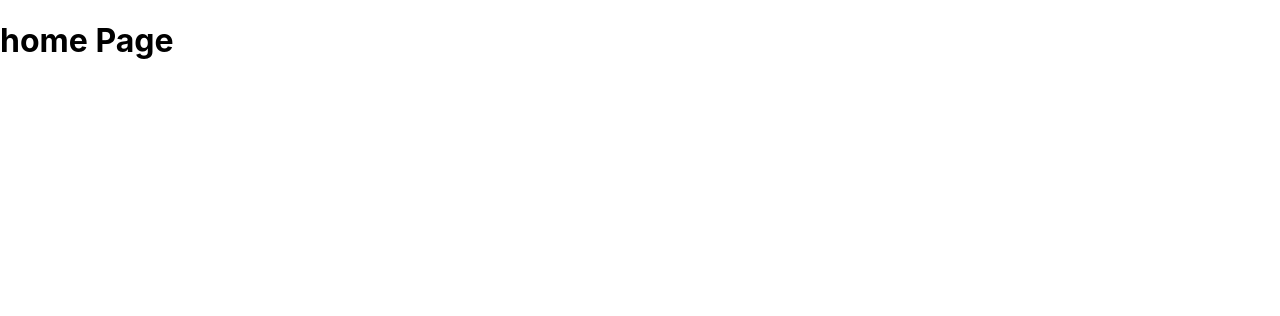
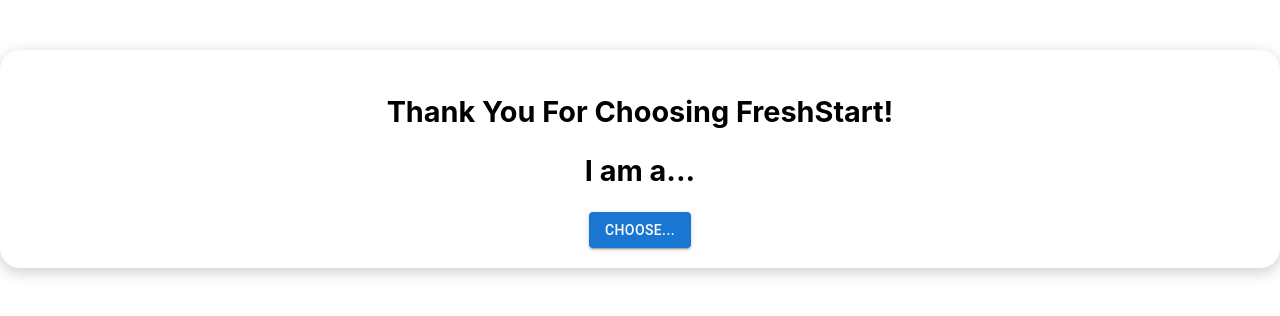
Before and after one commit to Eric-04/FreshStart, a React (Create React App) app in the folder frontend-freshstart/: page /first-time in a window 1280 px wide. Shown: the top 316 px of the page. Built offline with nearby package versions, Linux system fonts and the light colour scheme.

Commit message:
feat: first time user page complete

```diff
--- a/frontend-freshstart/package.json
+++ b/frontend-freshstart/package.json
@@ -3,6 +3,9 @@
   "version": "0.1.0",
   "private": true,
   "dependencies": {
+    "@emotion/react": "^11.13.3",
+    "@emotion/styled": "^11.13.0",
+    "@mui/material": "^6.1.4",
     "@testing-library/jest-dom": "^5.17.0",
     "@testing-library/react": "^13.4.0",
     "@testing-library/user-event": "^13.5.0",
--- /dev/null
+++ b/frontend-freshstart/src/components/DropdownButton.js
@@ -0,0 +1,79 @@
+// src/components/DropdownButton.js
+import React, { useState } from 'react';
+import { Button, Menu, MenuItem, TextField, Box } from '@mui/material';
+
+function DropdownButton() {
+  const [anchorEl, setAnchorEl] = useState(null);
+  const [selectedRole, setSelectedRole] = useState('');
+  const [name, setName] = useState('');
+  const [address, setAddress] = useState('');
+
+  const handleClick = (event) => {
+    setAnchorEl(event.currentTarget);
+  };
+
+  const handleClose = () => {
+    setAnchorEl(null);
+  };
+
+  const handleSelection = (role) => {
+    setSelectedRole(role);
+    handleClose(); // Close the dropdown after selection
+  };
+
+  const showNextButton = selectedRole !== '';
+  const isNextButtonDisabled = selectedRole !== '' && (selectedRole === 'Organizer' || selectedRole === 'Restaurant')
+    ? name.trim() === '' || address.trim() === ''
+    : false;
+
+  return (
+    <Box>
+      <Button variant="contained" onClick={handleClick}>
+        Choose...
+      </Button>
+      <Menu anchorEl={anchorEl} open={Boolean(anchorEl)} onClose={handleClose}>
+        <MenuItem onClick={() => handleSelection('Volunteer')}>Volunteer</MenuItem>
+        <MenuItem onClick={() => handleSelection('Organizer')}>Organizer</MenuItem>
+        <MenuItem onClick={() => handleSelection('Restaurant')}>Restaurant</MenuItem>
+      </Menu>
+      {(selectedRole === 'Organizer' || selectedRole === 'Restaurant') && (
+        <Box sx={{ marginTop: 2 }}>
+          <TextField
+            label="Name"
+            variant="outlined"
+            value={name}
+            onChange={(e) => setName(e.target.value)}
+            fullWidth
+            sx={{ marginBottom: 2 }}
+          />
+          <TextField
+            label="Address"
+            variant="outlined"
+            value={address}
+            onChange={(e) => setAddress(e.target.value)}
+            fullWidth
+          />
+        </Box>
+      )}
+      {showNextButton && (
+        <Box
+          sx={{
+            marginTop: 2,
+            display: 'flex',
+            justifyContent: 'flex-end', // Align the button to the right
+          }}
+        >
+          <Button
+            variant="contained"
+            color="primary"
+            disabled={isNextButtonDisabled}
+          >
+            Next as {selectedRole} {/* Display selected role in the button text */}
+          </Button>
+        </Box>
+      )}
+    </Box>
+  );
+}
+
+export default DropdownButton;
--- /dev/null
+++ b/frontend-freshstart/src/pages/FirstTimeUser.css
@@ -0,0 +1,15 @@
+/* src/pages/FirstTimeUser.css */
+.first-time-user-container {
+    background-color: white; /* Background color of the box */
+    border-radius: 20px; /* Curved corners */
+    padding: 20px; /* Space inside the box */
+    box-shadow: 0 4px 15px rgba(0, 0, 0, 0.2); /* Shadow for depth */
+    max-width: 1500px; /* Optional: limit the width of the box */
+    margin: 50px auto; /* Center the box horizontally */
+  }
+
+.first-time-user-text {
+    text-align: center; /* Center the text */
+    color : black; /* Optional: text color */
+    font-size: 1.2em; /* Optional: adjust font size */
+  }
--- a/frontend-freshstart/src/pages/FirstTimeUser.js
+++ b/frontend-freshstart/src/pages/FirstTimeUser.js
@@ -1,7 +1,18 @@
-import React from "react";
+import React from 'react';
+import './FirstTimeUser.css';
+import DropdownButton from '../components/DropdownButton';
 
-const FirstTimeUser = () =>  {
-    return <h1>home Page</h1>
-};
+
+function FirstTimeUser() {
+  return (
+    <div className="first-time-user-container">
+        <div className="first-time-user-text">
+        <h2>Thank You For Choosing FreshStart!</h2>
+        <h2>I am a...</h2>
+        <DropdownButton />
+        </div>
+    </div>
+  );
+}
 
 export default FirstTimeUser;
```
Also changed, not shown: 1 other file (tests, documents, lock files or other folders).
